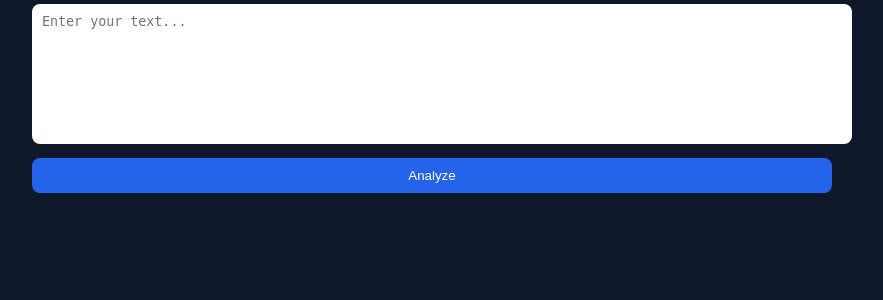
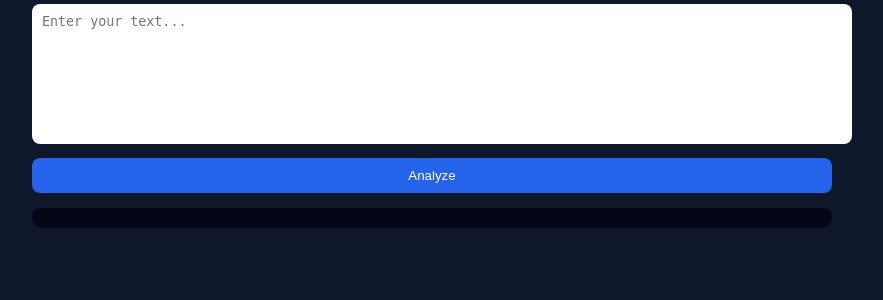
Before and after one commit to Balach114/ReadifyAI, a Flask app: page / in a window 1280 px wide. Shown: the part 143-443 px from the top of the page, without its empty margins (208-1091 px from the left). Run offline with Flask 3, Linux system fonts and the light colour scheme.

Commit message:
fixed UI

```diff
--- a/static/style.css
+++ b/static/style.css
@@ -93,8 +93,13 @@ textarea {
     display: flex;
     flex-direction: column;
     gap: 10px;
+
     max-height: 400px;
     overflow-y: auto;
+
+    background: #020617;
+    padding: 10px;
+    border-radius: 10px;
 }
 
 /* MESSAGE BUBBLES */
@@ -102,6 +107,8 @@ textarea {
     padding: 10px;
     border-radius: 10px;
     max-width: 70%;
+    color: white;   /* 🔥 VERY IMPORTANT */
+    font-size: 14px;
 }
 
 /* USER */
```
